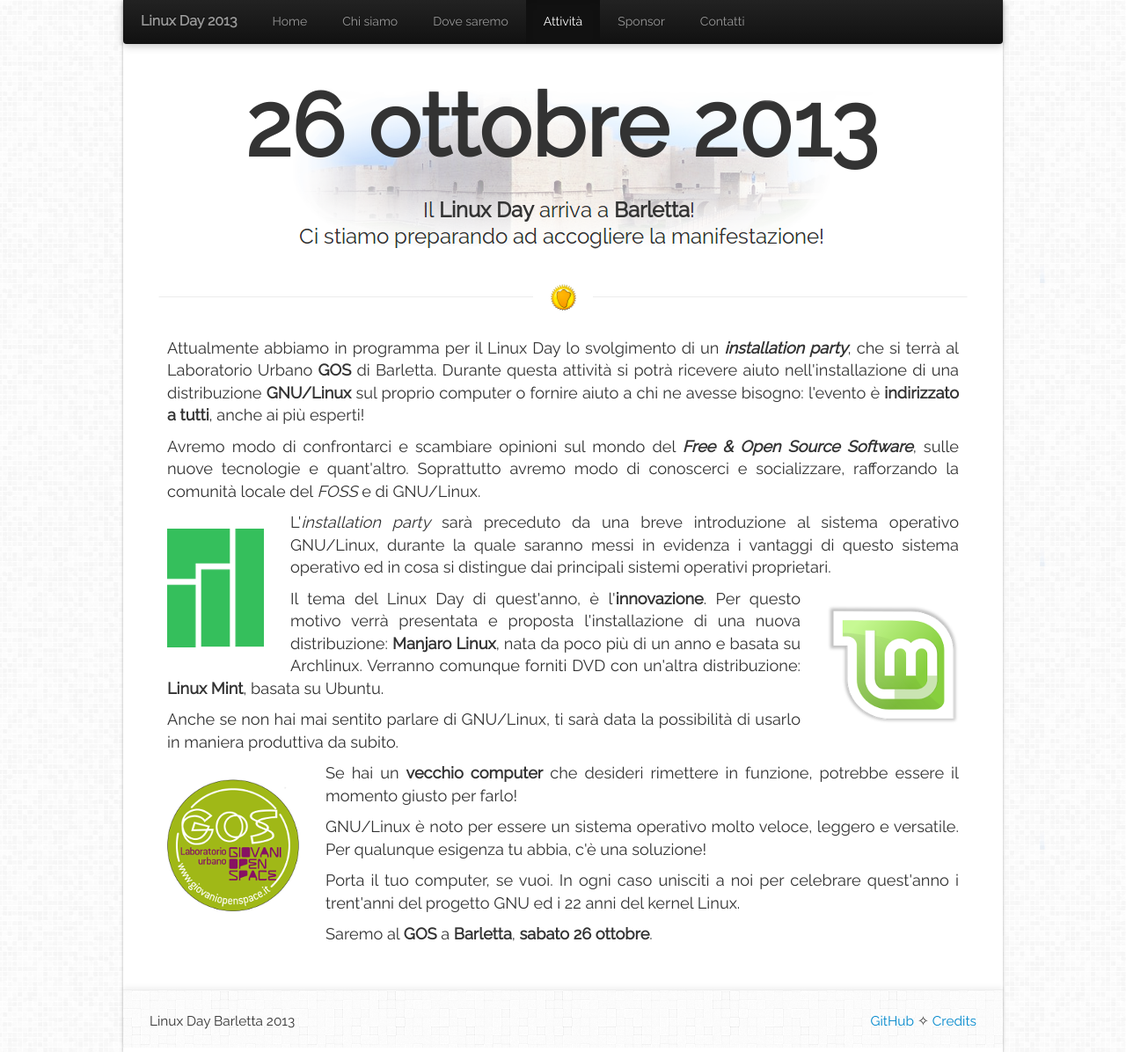
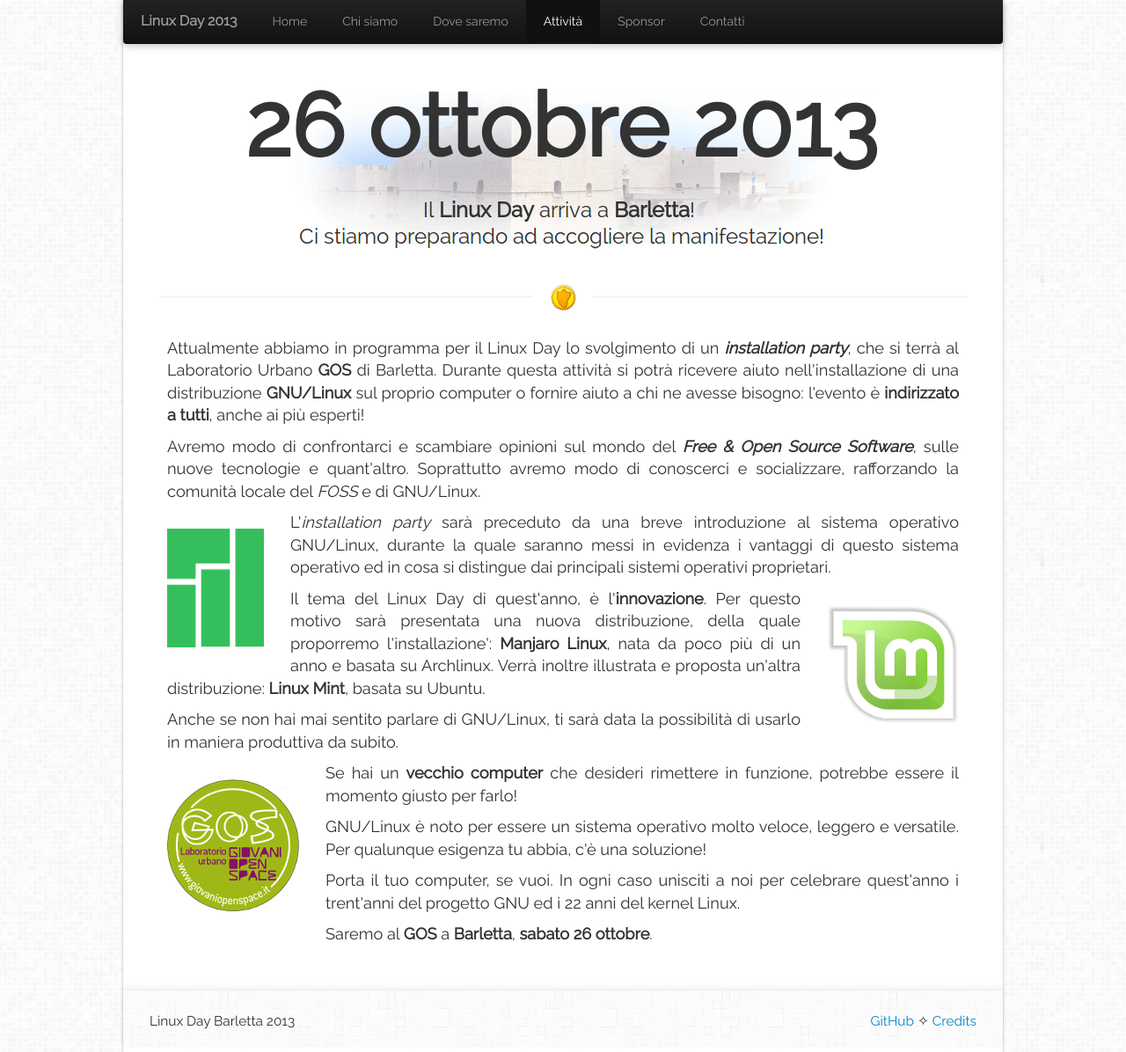
Before and after one commit to linuxdaybarletta/linuxdaybarletta2013.github.io, a Jekyll site: the page built from 03-attivita.html, in a window 1280 px wide and 1196 px high. Shown: the whole window at 88% size. Built offline with Jekyll 4.4.1, drawn with Linux system fonts in a browser that asks for light colours; nearby versions of some CDN libraries; Markdown is read by kramdown in place of the engine named in the settings.

Commit message:
Update 03-attivita.html

```diff
--- a/03-attivita.html
+++ b/03-attivita.html
@@ -36,9 +36,9 @@
 </a>
 <p>
 Il tema del Linux Day di quest'anno, è l'<b>innovazione</b>.  Per questo motivo
-verrà presentata e proposta l'installazione di una nuova distribuzione:
+sarà presentata una nuova distribuzione, della quale proporremo l'installazione':
 <b>Manjaro Linux</b>, nata da poco più di un anno e basata su Archlinux.
-Verranno comunque forniti DVD con un'altra distribuzione: <b>Linux Mint</b>,
+Verrà inoltre illustrata e proposta un'altra distribuzione: <b>Linux Mint</b>,
 basata su Ubuntu.
 </p>
 <p>
```
